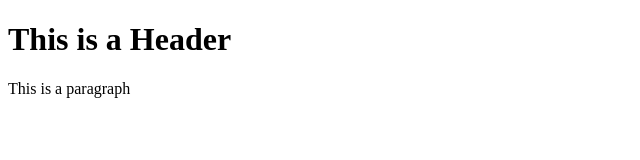
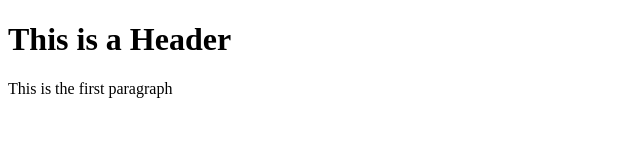
Before and after one commit to LisaYu2015/git-test, a website: page index.html in a window 1280 px wide. Shown: the full height of the page, 0-640 px from the left. Drawn offline with Linux system fonts and the light colour scheme.

Commit message:
fourth commit

```diff
--- a/index.html
+++ b/index.html
@@ -3,6 +3,6 @@
      <head></head>
      <body>
      <h1>This is a Header</h1>
-     <p> This is a paragraph</p>
+     <p>This is the first paragraph</p>
      </body>
 </html>
```
Also changed, not shown: package.json (added, +25 -0 lines), 2 other files.
